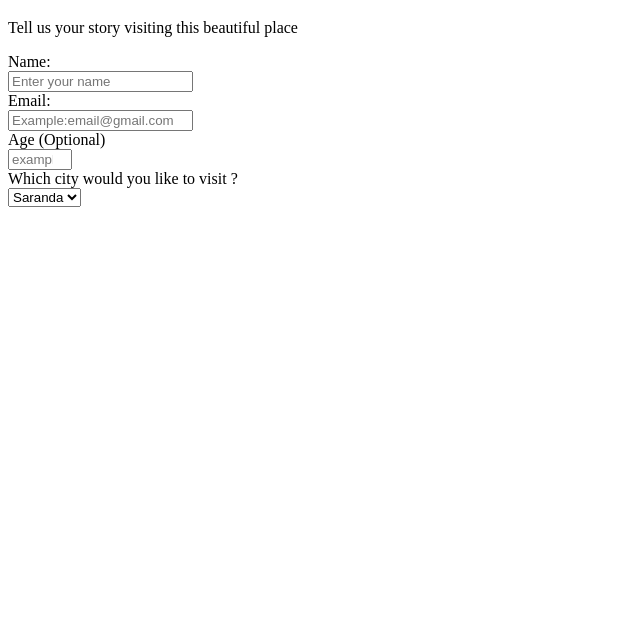
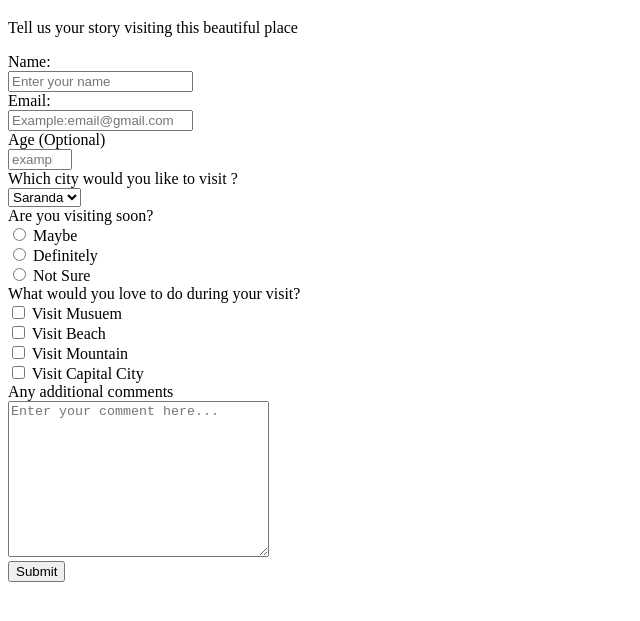
Before and after one commit to myelin0/Survey-Form, a plain HTML site: page index.html in a window 1280 px wide. Shown: the part 61-682 px from the top of the page, without its empty margins (0-640 px from the left). Drawn offline with Linux system fonts and the light colour scheme.

Commit message:
add dropdown, checkbox and submit button

```diff
--- a/index.html
+++ b/index.html
@@ -25,7 +25,30 @@
                 <option value="Vlora">Vlora</option>
                 <option value="Durres">Durres</option>
                 <option value="Tirana">Tirana</option>
-            </select>
+            </select><br>
+
+        <label for="visiting">Are you visiting soon?</label><br>
+            <input type="radio" id="maybe" name="Albania">
+            <label for="maybe">Maybe</label><br>
+            <input type="radio" id="definitely" name="Albania">
+            <label for="Definitely">Definitely</label><br>
+            <input type="radio" id="not-sure" name="Albania">
+            <label for="not-sure">Not Sure</label><br>
+
+        <label for="">What would you love to do during your visit?</label><br>
+            <input type="checkbox" id="musuem" value="visit-musuem">
+            <label for="musuem">Visit Musuem</label><br>
+            <input type="checkbox" id="beach" value="visit-beach">
+            <label for="beach">Visit Beach</label><br>
+            <input type="checkbox" id="mountain" value="visit-mountain">
+            <label for="mountain">Visit Mountain</label><br>
+            <input type="checkbox" id="capital" value="visit-capital">
+            <label for="capital">Visit Capital City</label><br>
+
+        <label for="comments">Any additional comments</label><br>
+            <textarea name="additional-comments" id="comments" cols="30" rows="10" placeholder="Enter your comment here..."></textarea><br>
+
+        <input id="submit" type="submit" value="Submit">
 
     </form>
 </body>
```
